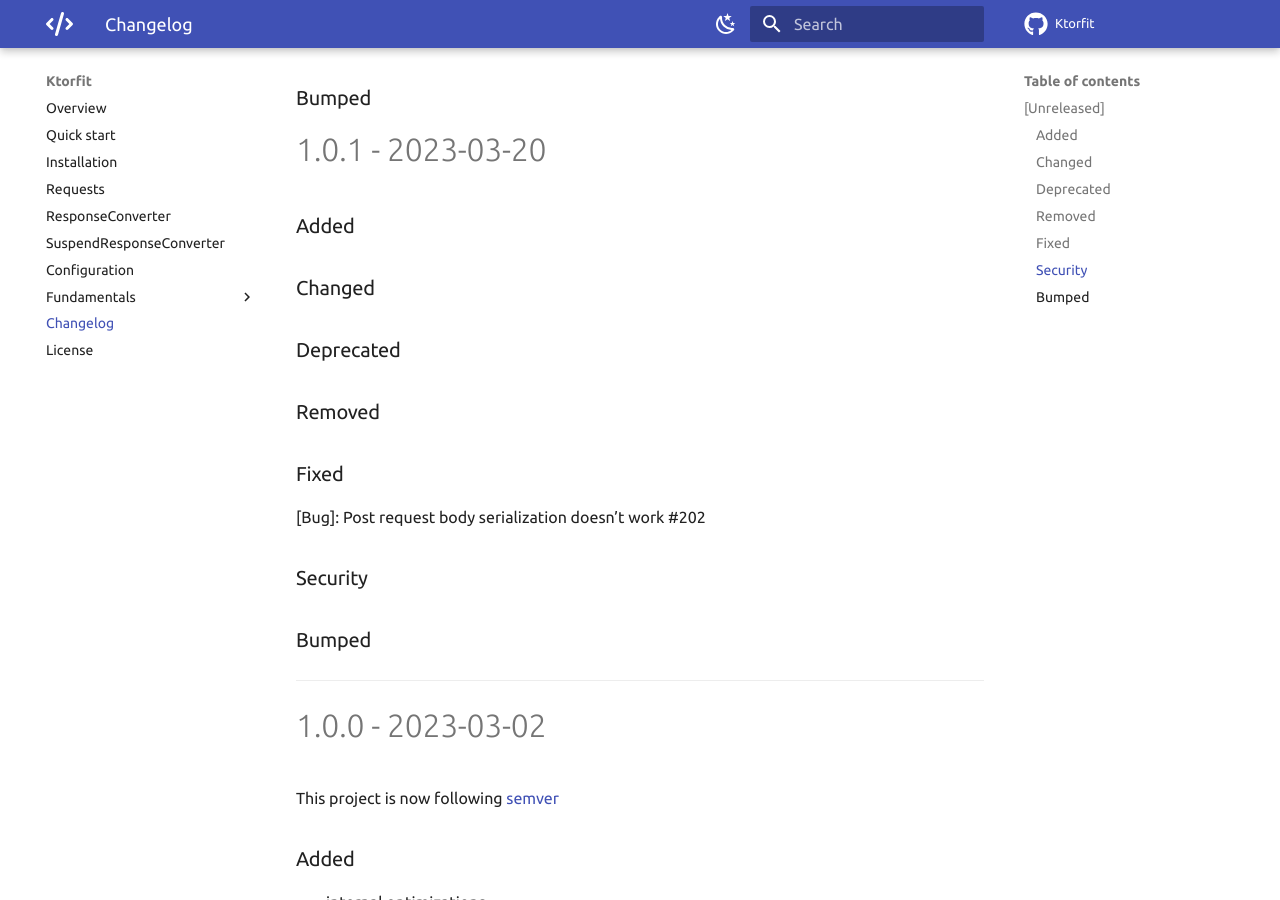
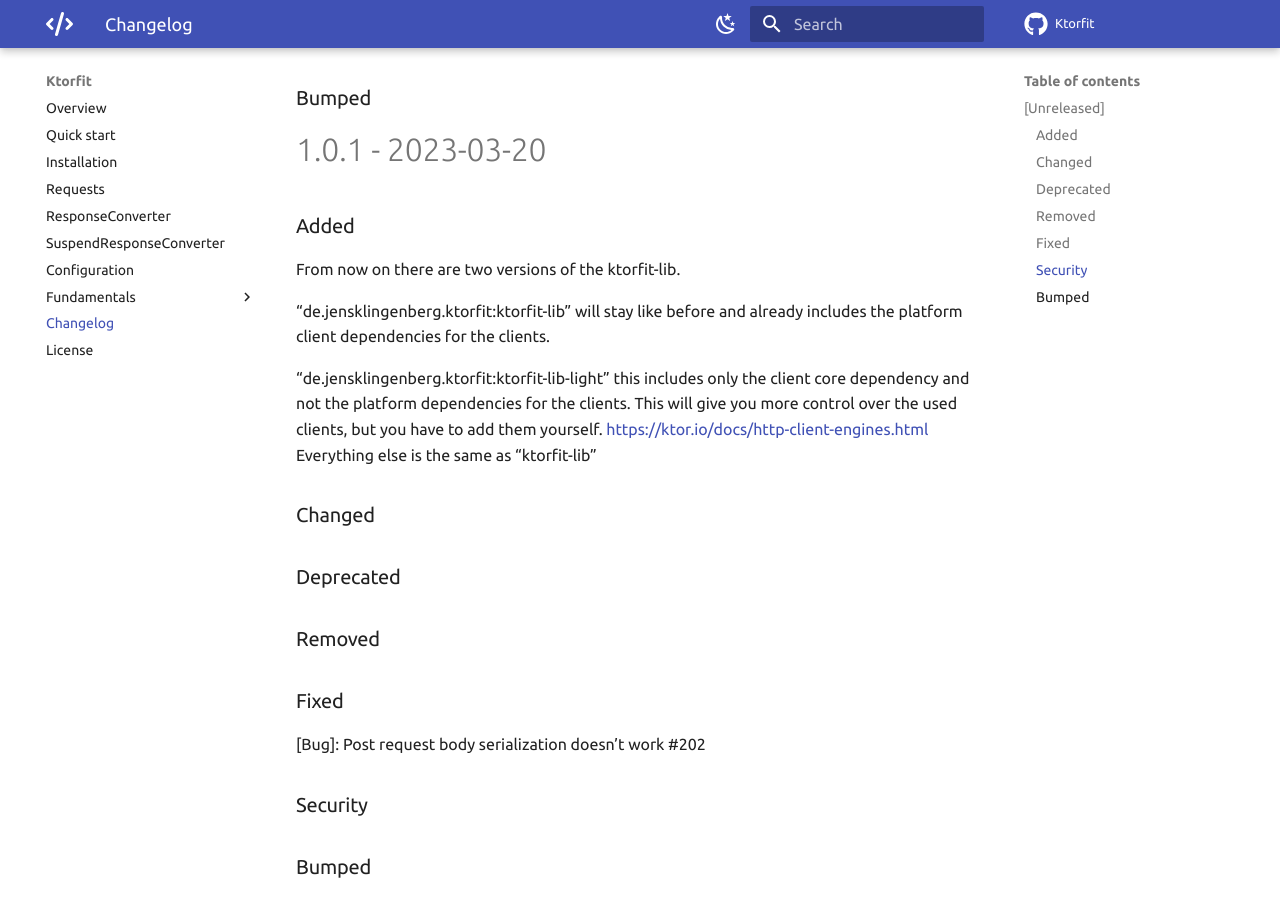
Before and after one commit to Foso/Ktorfit, an MkDocs documentation site: the page built from docs/CHANGELOG.md, in a window 1280 px wide and 900 px high, scrolled down 668 px. Built offline with MkDocs 1.6.1 and Material for MkDocs 9.7.7, drawn with Linux system fonts in a browser that asks for light colours; comment, search, counter and statistics services are not loaded.

Commit message:
add light version

```diff
--- a/docs/CHANGELOG.md
+++ b/docs/CHANGELOG.md
@@ -26,6 +26,15 @@
 ========================================
 
 ### Added
+From now on there are two versions of the ktorfit-lib.
+
+"de.jensklingenberg.ktorfit:ktorfit-lib"
+will stay like before and already includes the platform client dependencies for the clients.
+
+"de.jensklingenberg.ktorfit:ktorfit-lib-light"
+this includes only the client core dependency and not the platform dependencies for the clients.
+This will give you more control over the used clients, but you have to add them yourself. https://ktor.io/docs/http-client-engines.html
+Everything else is the same as "ktorfit-lib"
 
 ### Changed
 
```
